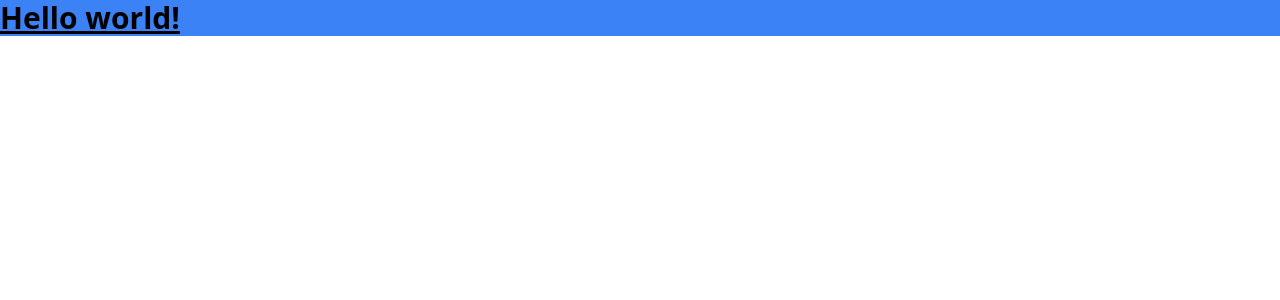
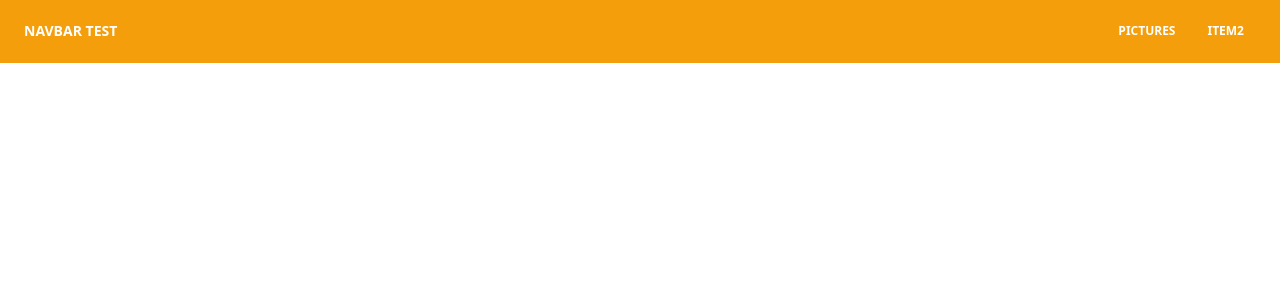
Before and after one commit to arielrahmane/react-tailwind-components, a React (Create React App) app: page / in a window 1280 px wide. Shown: the top 300 px of the page. Built offline with nearby package versions, Linux system fonts and the light colour scheme.

Commit message:
first navbar

```diff
--- a/package.json
+++ b/package.json
@@ -15,6 +15,7 @@
   },
   "dependencies": {
     "@testing-library/jest-dom": "^5.14.1",
+    "classnames": "^2.3.1",
     "react": "^18.0.0",
     "react-dom": "^18.0.0",
     "react-scripts": "5.0.1",
--- a/src/App.tsx
+++ b/src/App.tsx
@@ -1,9 +1,30 @@
 import React from 'react';
+import { N1, N1Item, N1Props } from './components/Navbars/N1';
+
+const navbarItems: N1Item[] = [
+  {
+    name: 'Pictures',
+    href: 'pictures',
+  },
+  {
+    name: 'Item2',
+  },
+];
+
+const navbarProps: N1Props = {
+  items: navbarItems,
+  heading: 'Navbar Test',
+  backgroundColor: 'bg-amber-500',
+};
 
 function App() {
   return (
     <div>
-      <h1 className="bg-blue-500 text-3xl font-bold underline">Hello world!</h1>
+      <N1
+        items={navbarProps.items}
+        heading={navbarProps.heading}
+        backgroundColor={navbarProps.backgroundColor}
+      />
     </div>
   );
 }
--- /dev/null
+++ b/src/components/Navbars/N1.tsx
@@ -0,0 +1,73 @@
+import classNames from 'classnames';
+import React from 'react';
+
+export interface N1Item {
+  name: string;
+  href?: string;
+}
+
+export interface N1Props {
+  /** Mandatory props */
+  items: N1Item[];
+  heading: string;
+  /** Styling props */
+  backgroundColor?: string;
+  textColor?: string;
+  textCase?: string;
+}
+
+const defaultProps = {
+  backgroundColor: 'bg-blue-500',
+  textColor: 'text-white',
+  textCase: 'uppercase',
+};
+
+export function N1(props: N1Props) {
+  const { items, heading, backgroundColor, textColor, textCase } = props;
+
+  return (
+    <nav
+      className={classNames(
+        backgroundColor,
+        'relative mb-3 flex flex-wrap items-center justify-between px-2 py-3'
+      )}
+    >
+      <div className="container mx-auto flex flex-wrap items-center justify-between px-4">
+        {/* Heading */}
+        <div className="relative flex w-full justify-between lg:static lg:block lg:w-auto lg:justify-start">
+          <p
+            className={classNames(
+              textColor,
+              textCase,
+              'mr-4 inline-block whitespace-nowrap py-2 text-sm font-bold leading-relaxed'
+            )}
+          >
+            {heading}
+          </p>
+        </div>
+        {/* Items */}
+        <div className="flex grow items-center lg:flex">
+          <ul className="flex list-none flex-col lg:ml-auto lg:flex-row">
+            {items.map((item: N1Item) => (
+              <li key={item.name}>
+                <a
+                  className={classNames(
+                    textColor,
+                    textCase,
+                    'flex cursor-pointer items-center px-3 py-2 text-xs font-bold leading-snug hover:opacity-75'
+                  )}
+                  href={item.href ? item.href : ''}
+                >
+                  <i className={classNames(textColor, 'text-lg opacity-75')} />
+                  <span className="ml-2">{item.name}</span>
+                </a>
+              </li>
+            ))}
+          </ul>
+        </div>
+      </div>
+    </nav>
+  );
+}
+
+N1.defaultProps = { ...defaultProps };
```
Also changed, not shown: 1 other file (tests, documents, lock files or other folders).
